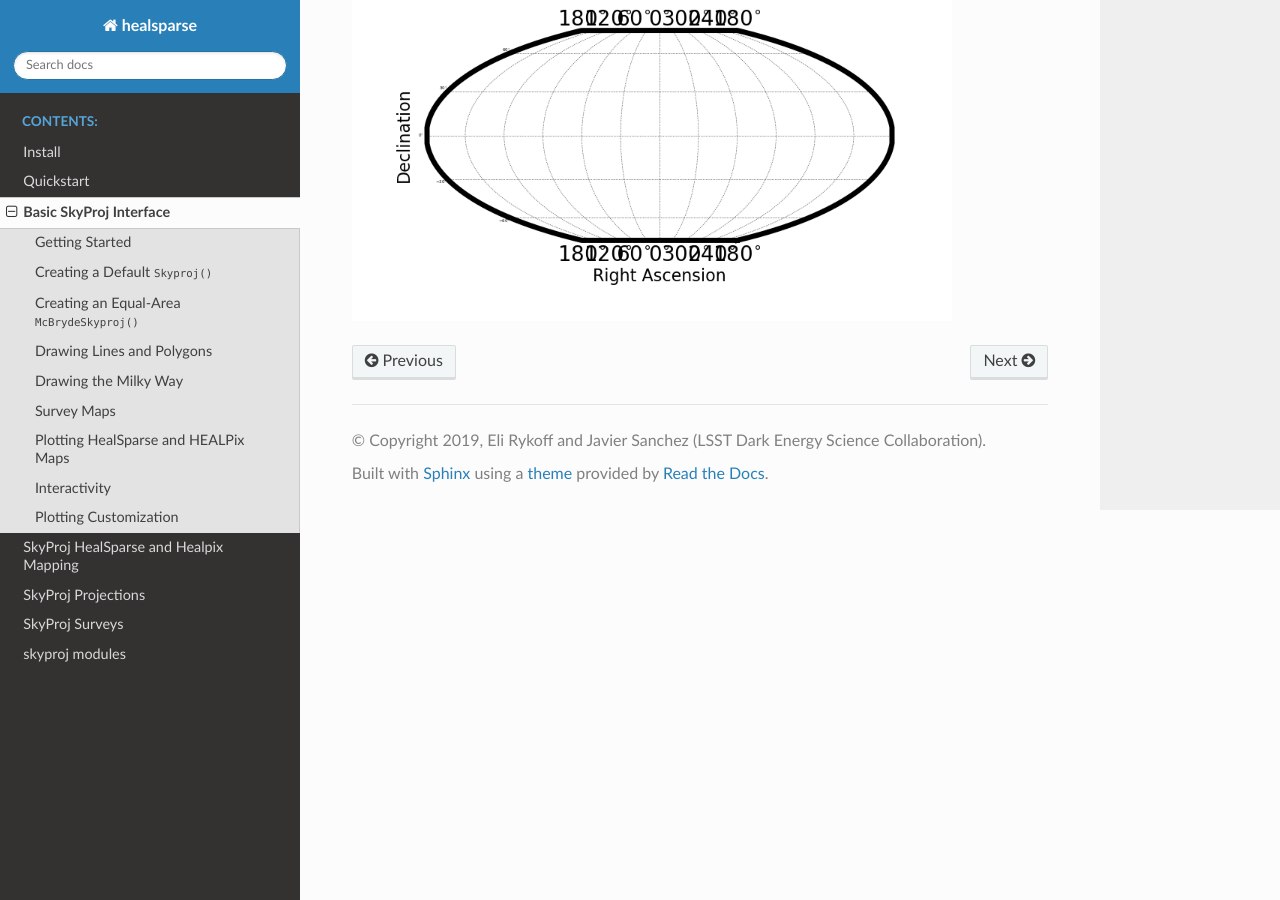
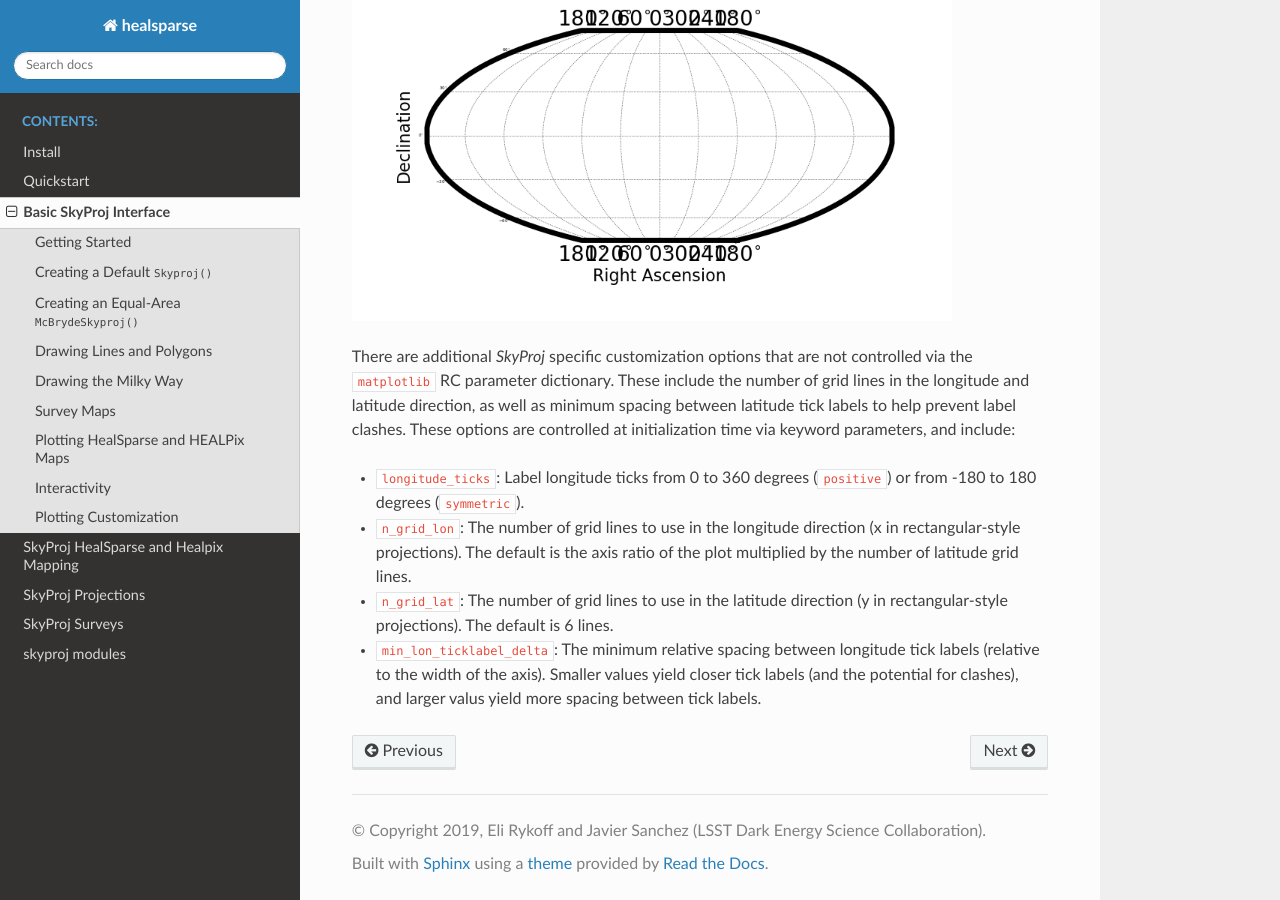
Before and after one commit to LSSTDESC/skyproj, a Sphinx documentation site: the page built from docs/basic_interface.rst, in a window 1280 px wide and 900 px high, scrolled down 7590 px. Built offline with Sphinx 7.4.7 and the Read the Docs theme 2.0.0, drawn with Linux system fonts in a browser that asks for light colours.

Commit message:
Add additional documentation on customization.

```diff
--- a/docs/basic_interface.rst
+++ b/docs/basic_interface.rst
@@ -265,3 +265,15 @@ These values (and any others) can be overridden at the time of map instantiation
 .. image:: images/skyproj_full_override_sizes.png
    :width: 600
    :alt: McBrydeSkyproj with comically exaggerated label size overrides.
+
+There are additional `SkyProj` specific customization options that are not controlled via the :code:`matplotlib` RC parameter dictionary.
+These include the number of grid lines in the longitude and latitude direction, as well as minimum spacing between latitude tick labels to help prevent label clashes.
+These options are controlled at initialization time via keyword parameters, and include:
+
+* :code:`longitude_ticks`: Label longitude ticks from 0 to 360 degrees (``positive``) or from -180 to 180 degrees (``symmetric``).
+* :code:`n_grid_lon`: The number of grid lines to use in the longitude direction (x in rectangular-style projections).
+  The default is the axis ratio of the plot multiplied by the number of latitude grid lines.
+* :code:`n_grid_lat`: The number of grid lines to use in the latitude direction (y in rectangular-style projections).
+  The default is 6 lines.
+* :code:`min_lon_ticklabel_delta`: The minimum relative spacing between longitude tick labels (relative to the width of the axis).
+  Smaller values yield closer tick labels (and the potential for clashes), and larger valus yield more spacing between tick labels.
```
